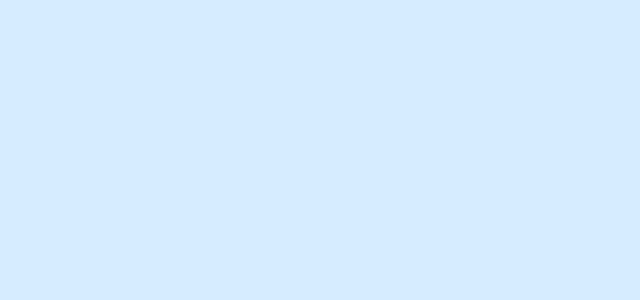
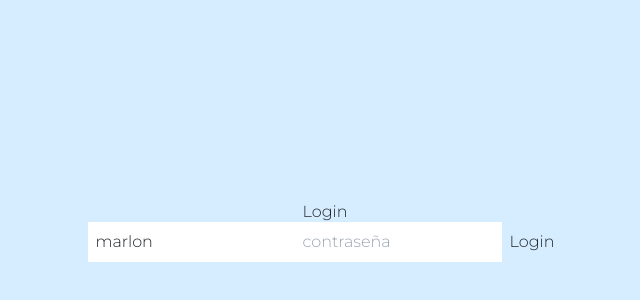
Before and after one commit to marlon7piri/inventario_barra_cliente, a React (Vite) app: page /login in a window 1280 px wide. Before the commit this address had no page. Shown: the part 168-468 px from the top of the page, without its empty margins (315-955 px from the left). Built offline with nearby package versions, Linux system fonts and the light colour scheme.

Commit message:
add the new things

```diff
--- a/src/components/Rutas.jsx
+++ b/src/components/Rutas.jsx
@@ -2,6 +2,7 @@ import React from "react";
 import {Route, Routes } from "react-router-dom";
 import Home from "../page/Home";
 import CrearProducto from "../page/CrearProducto";
+import Login from "../page/Login";
 
 export default function Rutas() {
   return (
@@ -10,6 +11,7 @@ export default function Rutas() {
 
       <Route exact path="/crear/:id" element={<CrearProducto/>} />
       <Route exact path="/crear" element={<CrearProducto/>} />
+      <Route exact path="/login" element={<Login/>} />
     </Routes>
   );
 }
--- a/src/components/TablaProductos.jsx
+++ b/src/components/TablaProductos.jsx
@@ -1,15 +1,13 @@
 import React, { useEffect, useState } from "react";
 import Loading from "./Loading";
 import axios from "axios";
-import {toast} from 'react-hot-toast'
-import {Link} from 'react-router-dom'
+import { toast } from "react-hot-toast";
+import { Link } from "react-router-dom";
+import { useMiContext } from "../context/DataProvider";
 
-
-
-const url = "https://inventario-barra-backend.vercel.app"
-const TablaProductos = ({productos,setProductos,loading}) => {
-
-
+const url = "https://inventario-barra-backend.vercel.app";
+const TablaProductos = ({ productos, setProductos, loading }) => {
+  const { usuario } = useMiContext();
 
   if (loading) {
     return <Loading />;
@@ -22,9 +20,8 @@ const TablaProductos = ({productos,setProductos,loading}) => {
   const eliminarProducto = async (id) => {
     const res = await axios.delete(`${url}/api/productos/${id}`);
 
-
     const productosfiltrados = productos.filter((e) => e.id !== res.data.id);
-    toast.success('producto eliminado')
+    toast.success("producto eliminado");
     setProductos(productosfiltrados);
   };
 
@@ -33,6 +30,7 @@ const TablaProductos = ({productos,setProductos,loading}) => {
       <thead>
         <tr>
           <th scope="col">Producto</th>
+          <th scope="col">Unidad</th>
           <th scope="col">Cantidad</th>
           {/* <th scope="col">Fecha de Creacion</th> */}
           <th scope="col">Accion</th>
@@ -43,18 +41,26 @@ const TablaProductos = ({productos,setProductos,loading}) => {
           return (
             <tr key={e.id}>
               <td>{e.nombre}</td>
+              <td>{e.unidad}</td>
               <td>{e.cantidad}</td>
               {/*  <td>{palindromo(e.createdAt.substring(0, 10))}</td> */}
               <td className="flex gap-2">
-                <Link to={`/crear/${e.id}`} className="bg-sky-500 transition duration-500  hover:bg-sky-700 hover:text-slate-50   font-medium p-2 rounded-md w-max">
+                <Link
+                  to={`/crear/${e.id}`}
+                  className="bg-sky-500 transition duration-500  hover:bg-sky-700 hover:text-slate-50   font-medium p-2 rounded-md w-max"
+                >
                   editar
                 </Link>
+                {usuario?.rol ==='admin' ? (
                   <button
                     className="bg-red-500 transition duration-500  hover:bg-red-700 hover:text-gray-50   font-medium p-2 rounded-md w-max"
                     onClick={() => eliminarProducto(e.id)}
                   >
                     eliminar
                   </button>
+                ) : (
+                  ""
+                )}
               </td>
             </tr>
           );
--- /dev/null
+++ b/src/context/DataProvider.jsx
@@ -0,0 +1,24 @@
+import { createContext, useContext, useState } from "react";
+
+export const DataContext = createContext();
+
+export const DataProvider = ({ children }) => {
+
+    const [usuario, setUsuario] = useState({
+        nombre:'marlon',
+        password:"",
+        rol:"admin"
+    })
+
+
+  return (
+    <DataContext.Provider value={{ usuario, setUsuario }}>
+      {children}
+    </DataContext.Provider>
+  );
+};
+
+
+export const useMiContext =()=>{
+    return useContext(DataContext)
+}
--- a/src/main.jsx
+++ b/src/main.jsx
@@ -1,16 +1,16 @@
-import React from 'react'
-import ReactDOM from 'react-dom/client'
-import App from './App.jsx'
-import './index.css'
-import {BrowserRouter} from 'react-router-dom'
-import {Toaster} from 'react-hot-toast'
+import React from "react";
+import ReactDOM from "react-dom/client";
+import App from "./App.jsx";
+import "./index.css";
+import { BrowserRouter } from "react-router-dom";
+import { Toaster } from "react-hot-toast";
+import { DataProvider } from "./context/DataProvider.jsx";
 
-
-
-ReactDOM.createRoot(document.getElementById('root')).render(
-  <BrowserRouter>
-    <App />
-    <Toaster/>
+ReactDOM.createRoot(document.getElementById("root")).render(
+  <DataProvider>
+    <BrowserRouter>
+      <App />
+      <Toaster />
     </BrowserRouter>
-
-)
+  </DataProvider>
+);
--- a/src/page/CrearProducto.jsx
+++ b/src/page/CrearProducto.jsx
@@ -3,12 +3,13 @@ import React, { useEffect, useState } from "react";
 import { toast } from "react-hot-toast";
 import { Link, useLocation, useNavigate, useParams } from "react-router-dom";
 
-const url = "https://inventario-barra-backend.vercel.app/api/productos"
+const url = "https://inventario-barra-backend.vercel.app/api/productos";
 
 const CrearProducto = () => {
   const [newproducto, setNewproducto] = useState({
     nombre: "",
-    cantidad: null,
+    cantidad: "",
+    unidad: "kg",
   });
   const [loading, setLoading] = useState(false);
   const params = useParams();
@@ -17,6 +18,15 @@ const CrearProducto = () => {
 
   const handlerSubmit = async (e) => {
     e.preventDefault();
+
+    const cantidadwithdecimal = Number(newproducto.cantidad);
+
+    setNewproducto({
+      ...newproducto,
+      cantidad: cantidadwithdecimal,
+    });
+
+    console.log(newproducto)
     try {
       setLoading(true);
       const res = await axios.post(url, newproducto);
@@ -61,7 +71,7 @@ const CrearProducto = () => {
         toast.success("producto actualizado");
         setLoading(false);
         setNewproducto({ nombre: "", cantidad: "" });
-        navigate('/')
+        navigate("/");
       }
     } catch (error) {
       console.log(error);
@@ -94,7 +104,8 @@ const CrearProducto = () => {
           className="p-2 outline-none"
         />
         <input
-          type="number"
+          type="text"
+          pattern="^\d+(\.\d+)?$"
           value={newproducto.cantidad}
           onChange={(e) =>
             setNewproducto({ ...newproducto, cantidad: e.target.value })
@@ -102,6 +113,20 @@ const CrearProducto = () => {
           placeholder="cantidad del producto.."
           className="p-2 outline-none"
         />
+        <select
+          name=""
+          id=""
+          value={newproducto.unidad}
+          onChange={(e) =>
+            setNewproducto({ ...newproducto, unidad: e.target.value })
+          }
+          className="p-2 outline-none cursor-pointer"
+        >
+          <option value="kg">kg</option>
+          <option value="lb">lb</option>
+          <option value="paquete">paquete</option>
+        </select>
+
         <input
           type="submit"
           value={!loading ? (params.id ? "editar" : "crear") : "loading..."}
--- a/src/page/Home.jsx
+++ b/src/page/Home.jsx
@@ -3,6 +3,7 @@ import TablaProductos from "../components/TablaProductos";
 import { Link } from "react-router-dom";
 import SearchProductos from "../components/SearchProductos";
 import axios from "axios";
+import { useMiContext } from "../context/DataProvider";
 
 
 const url = "https://inventario-barra-backend.vercel.app/api/productos"
@@ -10,6 +11,7 @@ const Home = () => {
   const [productos, setProductos] = useState([]);
   const [tablaProductos, setTablaProductos] = useState([])
   const [loading, setLoading] = useState(false);
+  const {usuario} = useMiContext()
 
   useEffect(() => {
     const getProductos = async () => {
@@ -29,12 +31,12 @@ const Home = () => {
       <h1 className="text-red-500 text-4xl font-bold text-center mb-8">
         Inventario de Barra
       </h1>
-      <Link
+      { usuario?.nombre === 'marlon' ? <Link
         to="/crear"
         className="block mb-8 m-auto   text-slate-50 hover:text-slate-50 bg-green-500 p-2 w-max rounded-md hover:bg-green-800 transition duration-500"
       >
         Crear Producto
-      </Link>
+      </Link>:""}
       <div className="flex flex-col justify-center gap-4">
         <SearchProductos  tablaProductos={tablaProductos} setProductos={setProductos} />
         <TablaProductos
--- /dev/null
+++ b/src/page/Login.jsx
@@ -0,0 +1,63 @@
+import React, { useContext, useState } from "react";
+import { useNavigate } from "react-router-dom";
+import { useMiContext } from "../context/DataProvider";
+
+const Login = () => {
+
+  const navigate = useNavigate();
+const {usuario,setUsuario} = useMiContext()
+
+const LimpiarCampos =()=>{
+    setUsuario({
+        nombre:"",
+        password:""
+    });
+}
+  const handlerSubmit = (e) => {
+    e.preventDefault();
+
+    if (usuario.nombre === "marlon" && usuario.password === "12345") {
+      navigate("/");
+     /*  LimpiarCampos() */
+    } else {
+      alert("No estas registrado");
+      LimpiarCampos()
+      return;
+    }
+
+  };
+  return (
+    <div>
+      <h1 className="text-red-500 text-3xl font-bold text-center mb-8">
+        Login
+      </h1>
+
+      <form
+        onSubmit={handlerSubmit}
+        className="flex flex-col gap-2 w-full m-auto"
+      >
+        <input
+          type="text"
+          placeholder="usuario"
+          onChange={(e) => setUsuario({...usuario,nombre:e.target.value})}
+          className="p-2 outline-none"
+          value={usuario.nombre}
+        />
+        <input
+          type="password"
+          placeholder="contraseña"
+          onChange={(e) => setUsuario({...usuario,password:e.target.value})}
+          className="p-2 outline-none"
+          value={usuario.password}
+        />
+        <input
+          type="submit"
+          value="Login"
+          className="text-slate-50 hover:text-slate-50 bg-green-500 p-2 w-full rounded-md hover:bg-green-800 transition duration-500"
+        />
+      </form>
+    </div>
+  );
+};
+
+export default Login;
```
Also changed, not shown: src/components/Modal.jsx (added). Lines whose indentation alone changed are shown as unchanged.
